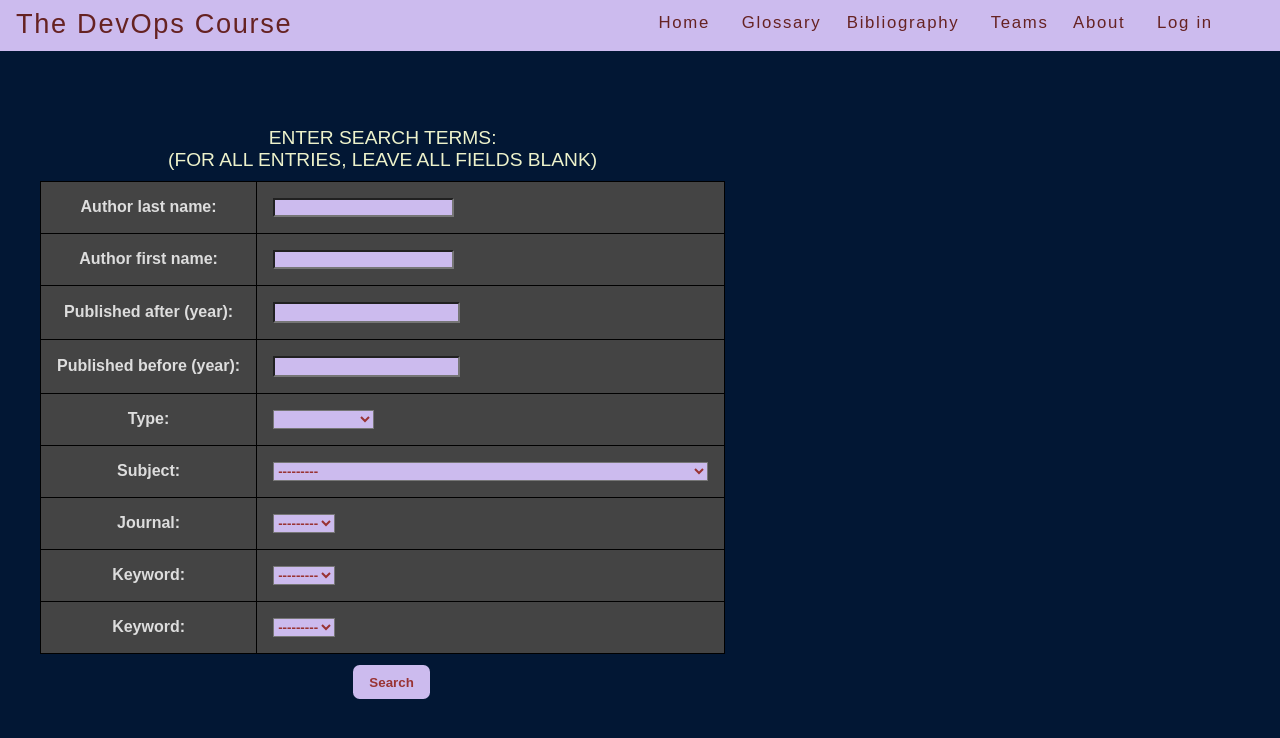
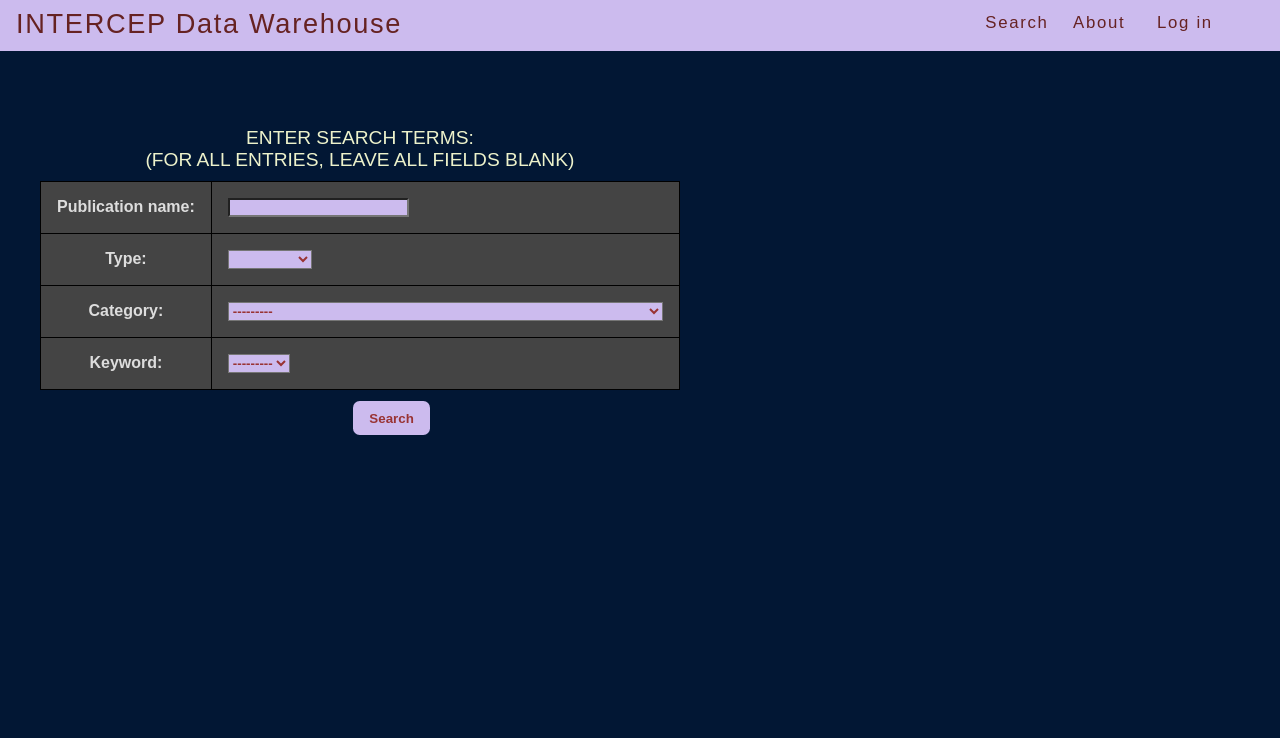
Before and after one commit to gcallah/biblio_engine, a Django app: page /berkeley/ in a window 1280 px wide. Shown: the top 738 px of the page. Run offline with Django 3.2, Linux system fonts and the light colour scheme; data comes from the database, SQL or seed files in the repository; both versions use the stored data as it was after the commit; data that the repository does not hold is empty.

Commit message:
Changing html page and adding new categories to the db

```diff
--- a/berkeley/forms.py
+++ b/berkeley/forms.py
@@ -1,22 +1,22 @@
 from django import forms
 from django.db.models.functions import Lower
 
-from .models import PERSON_NAME_LEN, TYPE_CHOICES, DEPT_LEN, Keyword, Journal, Subject
+from .models import PERSON_NAME_LEN, TYPE_CHOICES, DEPT_LEN, Keyword, Journal, Subject, CATEGORIES
 
 
 class SearchForm(forms.Form):
     forms.Form.use_required_attribute = False
-    lname = forms.CharField(label='Author last name:',
+    lname = forms.CharField(label='Publication name:',
             max_length=PERSON_NAME_LEN)
-    fname = forms.CharField(label='Author first name:',
-            max_length=PERSON_NAME_LEN)
-    year_after = forms.IntegerField(label='Published after (year):')
-    year_before = forms.IntegerField(label='Published before (year):')
+    #fname = forms.CharField(label='Author first name:',
+       #     max_length=PERSON_NAME_LEN)
+    #year_after = forms.IntegerField(label='Published after (year):')
+    #year_before = forms.IntegerField(label='Published before (year):')
     pub_type = forms.ChoiceField(label='Type', choices=TYPE_CHOICES)
-    subject = forms.ModelChoiceField(label='Subject',
+    subject = forms.ModelChoiceField(label='Category',
             queryset=Subject.objects.all().order_by('name'))
-    journal = forms.ModelChoiceField(label='Journal',
-            queryset=Journal.objects.all().order_by('name'))
+    #journal = forms.ModelChoiceField(label='Journal',
+            #queryset=Journal.objects.all().order_by('name'))
     kwlist = Keyword.objects.all().order_by(Lower('name'))
     keyword1 = forms.ModelChoiceField(label='Keyword', queryset=kwlist)
-    keyword2 = forms.ModelChoiceField(label='Keyword', queryset=kwlist)
+    #keyword2 = forms.ModelChoiceField(label='Keyword', queryset=kwlist)
--- a/berkeley/models.py
+++ b/berkeley/models.py
@@ -23,11 +23,24 @@ TYPE_CHOICES = (
     ('ARTI', 'Article'),
     ('BLOG', 'Blog post'),
     ('BOOK', 'Book'),
-    ('REVW', 'Book review'),
+    #('REVW', 'Book review'),
     ('COMM', 'Comment'),
     ('PAPR', 'Paper'),
-    ('MOVI', 'Movie'),
+    #('MOVI', 'Movie'),
     ('WWW', 'Website'),
+)
+
+CATEGORIES = (
+    ('', ''),
+    ('SOCDIST', 'Social Distancing'),
+    ('MONTRG', 'Monitoring / Situational Awareness Strategies & Data'),
+    ('POLSOR', 'PPE & Other Essential Supplies & Services – Policies & Sourcing'),
+    ('MED', 'Medical / Public Health Guidance for Individuals & Organizations'),
+    ('WORK', 'Sustained Work from Home Strategies'),
+    ('HEALTHSTAT', 'Health Status Confirmation Strategies & Technologies'),
+    ('COMM', 'Communications (internal & external)'),
+    ('CLEANING', 'Cleaning & Disinfection'),
+    ('HR', 'HR / Personnel Strategies'),
 )
 
 
@@ -103,7 +116,7 @@ class Person(UrlModel, DescrModel, EmailModel):
     lname = models.CharField(max_length=PERSON_NAME_LEN)
     yob = models.IntegerField(blank=True, null=True)
     yod = models.IntegerField(blank=True, null=True)
-    institution = models.ForeignKey(Institution, null=True, blank=True, on_delete=models.CASCADE,)
+    #institution = models.ForeignKey(Institution, null=True, blank=True, on_delete=models.CASCADE,)
     address = models.ForeignKey(Address, null=True, blank=True, on_delete=models.CASCADE,)
 
     def __str__(self):
--- a/berkeley/templates/base.html
+++ b/berkeley/templates/base.html
@@ -15,19 +15,13 @@
     <div id="container">
         <div id="header">
             <div id="user-tools">
-                <a class="header-title" href="http://www.thedevopscourse.com">
-                    The DevOps Course
+                <a class="header-title">
+                    INTERCEP Data Warehouse
                 </a>
                 &nbsp; &nbsp; &nbsp;
-                <a href="http://www.thedevopscourse.com">Home</a>
-                &nbsp; &nbsp;
-                <a href="http://www.thedevopscourse.com/devops/gloss">Glossary</a>
+                <a href="/berkeley">Search</a>
                 &nbsp;&nbsp;
-                <a href="/berkeley">Bibliography</a>
-                &nbsp; &nbsp;
-                <a href="http://www.thedevopscourse.com/devops/teams">Teams</a>
-                &nbsp;&nbsp;
-                <a href="/berkeley/about">About</a>
+                <a href="http://www.intercep.nyu.edu">About</a>
                 &nbsp; &nbsp;
                 <a href="http://www.thedevopscourse.com/participants/login">Log in</a>
            </div>
--- a/mysite/settings.py
+++ b/mysite/settings.py
@@ -25,7 +25,7 @@ SECRET_KEY = '-s!o1!3in=^&kud3_ym(673fzs354!5wf8_@e)_qg#%_4e+bt%'
 # SECURITY WARNING: don't run with debug turned on in production!
 DEBUG = True
 
-ALLOWED_HOSTS = [ "gcallah.pythonanywhere.com", "127.0.0.1", ]
+ALLOWED_HOSTS = [ "gcallah.pythonanywhere.com", "127.0.0.1", "0.0.0.0"]
 
 
 # Application definition
```
Also changed, not shown: db.sqlite3.
